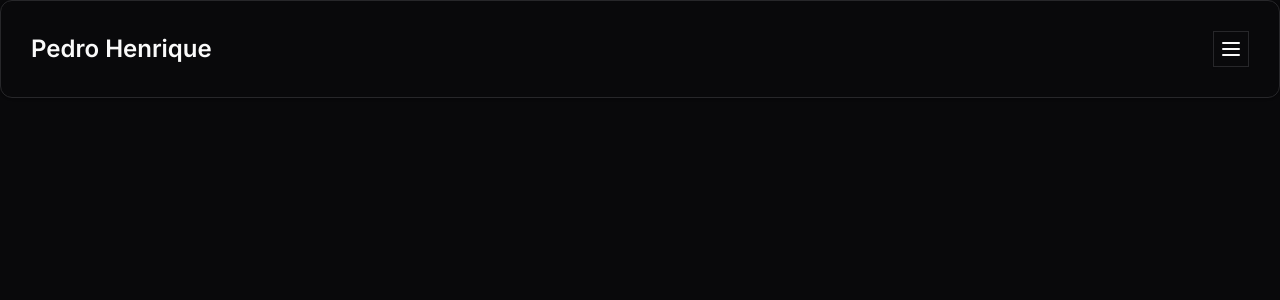
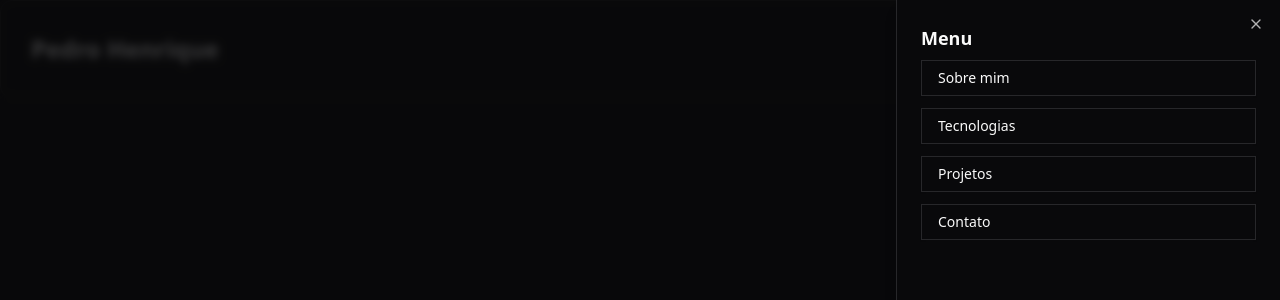
Before and after one commit to pedroeuzebioo/portfolio-2023, a Next.js app: page / in a window 1280 px wide. Both pictures are taken after a click on the button 1231 px from the left and 49 px from the top of the page. Shown: the top 300 px of the page. Built offline with nearby package versions, Linux system fonts and the light colour scheme.

Commit message:
feat: add header menu using sheet component

```diff
--- a/package.json
+++ b/package.json
@@ -9,6 +9,7 @@
     "lint": "next lint"
   },
   "dependencies": {
+    "@radix-ui/react-dialog": "^1.0.5",
     "@radix-ui/react-icons": "^1.3.0",
     "@radix-ui/react-slot": "^1.0.2",
     "class-variance-authority": "^0.7.0",
--- a/src/app/layout.tsx
+++ b/src/app/layout.tsx
@@ -1,9 +1,14 @@
 import type { Metadata } from "next";
-import { Inter } from "next/font/google";
+import { Inter as FontSans } from "next/font/google";
 import "./globals.css";
 import Header from "@/components/header";
 
-const inter = Inter({ subsets: ["latin"] });
+import { cn } from "@/lib/utils";
+
+export const fontSans = FontSans({
+  subsets: ["latin"],
+  variable: "--font-sans",
+});
 
 interface CustomMetadata extends Metadata {
   author: string;
@@ -22,8 +27,13 @@
   children: React.ReactNode;
 }) {
   return (
-    <html lang="en">
-      <body className={inter.className}>
+    <html lang="en" suppressHydrationWarning>
+      <body
+        className={cn(
+          "min-h-screen bg-background font-sans antialiased",
+          fontSans.variable,
+        )}
+      >
         <Header />
         {children}
       </body>
--- a/src/components/header.tsx
+++ b/src/components/header.tsx
@@ -1,15 +1,47 @@
 import { MenuIcon } from "lucide-react";
 import { Button } from "./ui/button";
 import { Card } from "./ui/card";
+import { Sheet, SheetContent, SheetHeader, SheetTrigger } from "./ui/sheet";
+import Link from "next/link";
 
 const Header = () => {
   return (
     <Card className="flex items-center justify-between p-[1.875rem]">
-      <h1 className="text-2xl font-semibold">Pedro Henrique</h1>
+      <Link href="/">
+        <h1 className="text-2xl font-semibold">Pedro Henrique</h1>
+      </Link>
 
-      <Button size="icon" variant="outline">
-        <MenuIcon />
-      </Button>
+      <Sheet>
+        <SheetTrigger asChild>
+          <Button size="icon" variant="outline">
+            <MenuIcon />
+          </Button>
+        </SheetTrigger>
+
+        <SheetContent side="right">
+          <SheetHeader className="text-left text-lg font-semibold">
+            Menu
+          </SheetHeader>
+
+          <div className="mt-2 flex flex-col gap-3">
+            <Button className="w-full justify-start gap-2" variant="outline">
+              Sobre mim
+            </Button>
+
+            <Button className="w-full justify-start gap-2" variant="outline">
+              Tecnologias
+            </Button>
+
+            <Button className="w-full justify-start gap-2" variant="outline">
+              Projetos
+            </Button>
+
+            <Button className="w-full justify-start gap-2" variant="outline">
+              Contato
+            </Button>
+          </div>
+        </SheetContent>
+      </Sheet>
     </Card>
   );
 };
--- /dev/null
+++ b/src/components/ui/sheet.tsx
@@ -0,0 +1,140 @@
+"use client";
+
+import * as React from "react";
+import * as SheetPrimitive from "@radix-ui/react-dialog";
+import { cva, type VariantProps } from "class-variance-authority";
+import { X } from "lucide-react";
+
+import { cn } from "@/lib/utils";
+
+const Sheet = SheetPrimitive.Root;
+
+const SheetTrigger = SheetPrimitive.Trigger;
+
+const SheetClose = SheetPrimitive.Close;
+
+const SheetPortal = SheetPrimitive.Portal;
+
+const SheetOverlay = React.forwardRef<
+  React.ElementRef<typeof SheetPrimitive.Overlay>,
+  React.ComponentPropsWithoutRef<typeof SheetPrimitive.Overlay>
+>(({ className, ...props }, ref) => (
+  <SheetPrimitive.Overlay
+    className={cn(
+      "fixed inset-0 z-50 bg-background/80 backdrop-blur-sm data-[state=open]:animate-in data-[state=closed]:animate-out data-[state=closed]:fade-out-0 data-[state=open]:fade-in-0",
+      className,
+    )}
+    {...props}
+    ref={ref}
+  />
+));
+SheetOverlay.displayName = SheetPrimitive.Overlay.displayName;
+
+const sheetVariants = cva(
+  "fixed z-50 gap-4 bg-background p-6 shadow-lg transition ease-in-out data-[state=open]:animate-in data-[state=closed]:animate-out data-[state=closed]:duration-300 data-[state=open]:duration-500",
+  {
+    variants: {
+      side: {
+        top: "inset-x-0 top-0 border-b data-[state=closed]:slide-out-to-top data-[state=open]:slide-in-from-top",
+        bottom:
+          "inset-x-0 bottom-0 border-t data-[state=closed]:slide-out-to-bottom data-[state=open]:slide-in-from-bottom",
+        left: "inset-y-0 left-0 h-full w-3/4 border-r data-[state=closed]:slide-out-to-left data-[state=open]:slide-in-from-left sm:max-w-sm",
+        right:
+          "inset-y-0 right-0 h-full w-3/4  border-l data-[state=closed]:slide-out-to-right data-[state=open]:slide-in-from-right sm:max-w-sm",
+      },
+    },
+    defaultVariants: {
+      side: "right",
+    },
+  },
+);
+
+interface SheetContentProps
+  extends React.ComponentPropsWithoutRef<typeof SheetPrimitive.Content>,
+    VariantProps<typeof sheetVariants> {}
+
+const SheetContent = React.forwardRef<
+  React.ElementRef<typeof SheetPrimitive.Content>,
+  SheetContentProps
+>(({ side = "right", className, children, ...props }, ref) => (
+  <SheetPortal>
+    <SheetOverlay />
+    <SheetPrimitive.Content
+      ref={ref}
+      className={cn(sheetVariants({ side }), className)}
+      {...props}
+    >
+      {children}
+      <SheetPrimitive.Close className="absolute right-4 top-4 rounded-sm opacity-70 ring-offset-background transition-opacity hover:opacity-100 focus:outline-none focus:ring-2 focus:ring-ring focus:ring-offset-2 disabled:pointer-events-none data-[state=open]:bg-secondary">
+        <X className="h-4 w-4" />
+        <span className="sr-only">Close</span>
+      </SheetPrimitive.Close>
+    </SheetPrimitive.Content>
+  </SheetPortal>
+));
+SheetContent.displayName = SheetPrimitive.Content.displayName;
+
+const SheetHeader = ({
+  className,
+  ...props
+}: React.HTMLAttributes<HTMLDivElement>) => (
+  <div
+    className={cn(
+      "flex flex-col space-y-2 text-center sm:text-left",
+      className,
+    )}
+    {...props}
+  />
+);
+SheetHeader.displayName = "SheetHeader";
+
+const SheetFooter = ({
+  className,
+  ...props
+}: React.HTMLAttributes<HTMLDivElement>) => (
+  <div
+    className={cn(
+      "flex flex-col-reverse sm:flex-row sm:justify-end sm:space-x-2",
+      className,
+    )}
+    {...props}
+  />
+);
+SheetFooter.displayName = "SheetFooter";
+
+const SheetTitle = React.forwardRef<
+  React.ElementRef<typeof SheetPrimitive.Title>,
+  React.ComponentPropsWithoutRef<typeof SheetPrimitive.Title>
+>(({ className, ...props }, ref) => (
+  <SheetPrimitive.Title
+    ref={ref}
+    className={cn("text-lg font-semibold text-foreground", className)}
+    {...props}
+  />
+));
+SheetTitle.displayName = SheetPrimitive.Title.displayName;
+
+const SheetDescription = React.forwardRef<
+  React.ElementRef<typeof SheetPrimitive.Description>,
+  React.ComponentPropsWithoutRef<typeof SheetPrimitive.Description>
+>(({ className, ...props }, ref) => (
+  <SheetPrimitive.Description
+    ref={ref}
+    className={cn("text-sm text-muted-foreground", className)}
+    {...props}
+  />
+));
+SheetDescription.displayName = SheetPrimitive.Description.displayName;
+
+export {
+  Sheet,
+  SheetPortal,
+  SheetOverlay,
+  SheetTrigger,
+  SheetClose,
+  SheetContent,
+  SheetHeader,
+  SheetFooter,
+  SheetTitle,
+  SheetDescription,
+};
```
Also changed, not shown: 1 other file (tests, documents, lock files or other folders).
